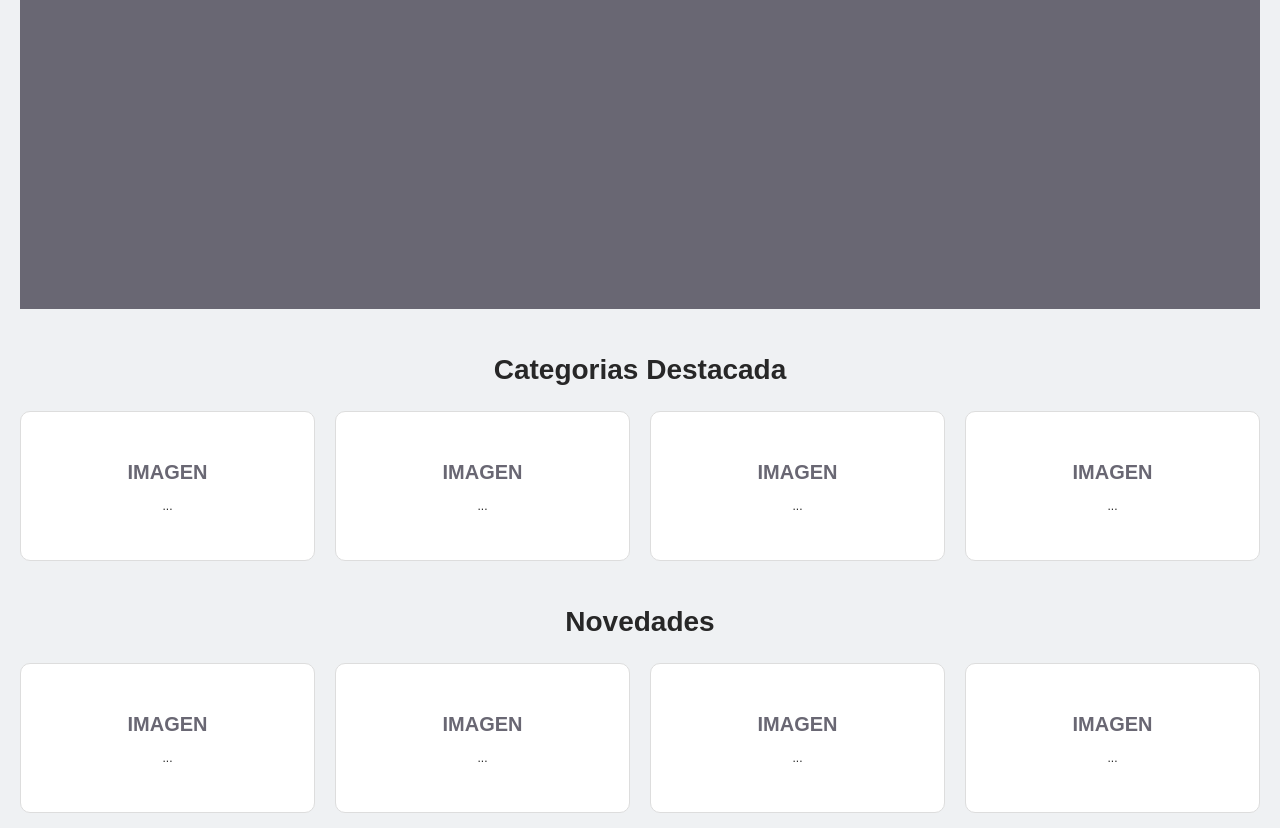
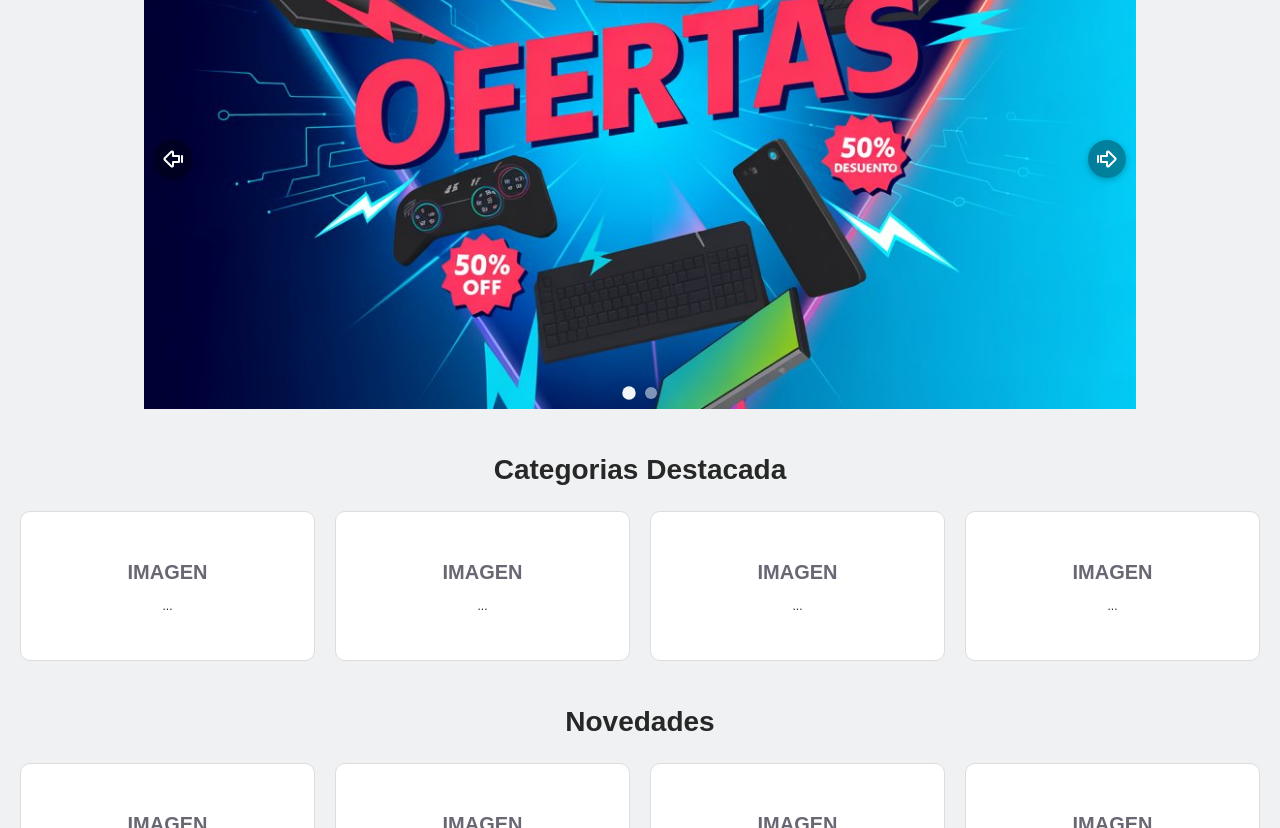
Before and after one commit to donivi99/Web_informatica, a plain HTML site: page index.html in a window 1280 px wide. Shown: the part 176-1004 px from the top of the page. Drawn offline with Linux system fonts and the light colour scheme.

Commit message:
Carrusel

```diff
--- /dev/null
+++ b/Js/carrusel.js
@@ -0,0 +1,54 @@
+
+/* Carrusel de Ofertas */
+
+document.addEventListener('DOMContentLoaded', () => {
+    const carouselOfertas = document.getElementById('carouselOfertas');
+    const prevBtn = document.getElementById('prevBtn');
+    const nextBtn = document.getElementById('nextBtn');
+    const indicatorsContainer = document.getElementById('indicators');
+
+    if (!carouselOfertas) return;
+
+    const items = Array.from(carouselOfertas.querySelectorAll('.carouselItemsOfertas'));// Todos los elementos del carrusel
+    const totalItems = items.length;// Número total de elementos en el carrusel
+    if (totalItems === 0) return;// Evita errores si no hay elementos
+
+    let currentIndex = 0;
+    // 2. Creación de Indicadores (Puntos de Navegación)
+    if (indicatorsContainer) {// Verifica si el contenedor de indicadores existe
+        indicatorsContainer.innerHTML = '';// Limpia cualquier indicador existente
+        items.forEach((_, i) => {// Usa un guion bajo para indicar que el primer parámetro no se usa
+            const dot = document.createElement('button');// Cambiado a 'button' para accesibilidad
+            dot.type = 'button';// Asegura que el botón no envíe formularios
+            dot.className = 'carousel-dot';// Clase para estilos
+            dot.setAttribute('aria-label', `Ir a la diapositiva ${i + 1}`);// Mejora de accesibilidad
+            dot.dataset.index = i;// Almacena el índice de la diapositiva
+            if (i === 0) dot.classList.add('active');// Marca el primer punto como activo
+            dot.addEventListener('click', () => { goToSlide(i); });// Navegación al hacer clic
+            indicatorsContainer.appendChild(dot);// Añade el punto al contenedor
+        });
+    }
+
+    function updateIndicators() {// Actualiza el estado activo de los indicadores
+        const dots = indicatorsContainer ? Array.from(indicatorsContainer.querySelectorAll('.carousel-dot')) : [];// Verifica si el contenedor de indicadores existe
+        dots.forEach((d, idx) => d.classList.toggle('active', idx === currentIndex));// Activa o desactiva según el índice actual
+    }
+
+    function goToSlide(index) {// Navega a una diapositiva específica
+        currentIndex = (index + totalItems) % totalItems;// Manejo de índice circular
+        carouselOfertas.style.transform = `translateX(-${currentIndex * 100}%)`;// Mueve el carrusel
+        updateIndicators();// Actualiza los indicadores
+    }
+
+    function nextSlide() { goToSlide(currentIndex + 1); }// Navega a la siguiente diapositiva
+    function prevSlide() { goToSlide(currentIndex - 1); }// Navega a la diapositiva anterior
+
+    // listeners corregidos
+    nextBtn && nextBtn.addEventListener('click', nextSlide);// Verifica si el botón existe antes de agregar el listener
+    prevBtn && prevBtn.addEventListener('click', prevSlide);// Verifica si el botón existe antes de agregar el listener
+
+    // Inicialización del carrusel
+
+    carouselOfertas.style.transition = carouselOfertas.style.transition || 'transform 0.5s ease';
+    goToSlide(0);
+});
--- a/Js/script.js
+++ b/Js/script.js
@@ -1,6 +1,8 @@
 
-// Js/script.js
+
+
 // Lógica de validación del formulario de inicio de sesión
+
 document.addEventListener('DOMContentLoaded', () => {// Asegura que el DOM esté completamente cargado
     const loginForm = document.getElementById('loginForm');// Obtiene el formulario de inicio de sesión
     const errorMessage = document.getElementById('errorMessage');// Obtiene el elemento para mostrar mensajes de error
--- a/css/styles.css
+++ b/css/styles.css
@@ -182,6 +182,7 @@ header{
     color: var(--color-fondo-claro);
 
 }
+
 .utilidades a {
     font-size: 1.5rem;
     padding: 0.5rem 1rem;
@@ -195,27 +196,123 @@ header{
     background-color: rgba(0, 159, 183, 0.2);
 
 }
+/*Carrusel Ofertas*/
 
+.carouselContainerOfertas{
+    position: relative;
+    max-width: 80%;
+    margin: 0 auto 4rem auto;
+    overflow: hidden;/* Oculta el desbordamiento para el efecto de carrusel */
+}
+/*Estilo del contenedor del carrusel*/
 
-/*Imagenes Ofertas Destacadas*/
+.carouselOfertas{
+    display: flex;
+    transition: transform 0.5s ease-in-out;
+}
+/*Estilo de los items del carrusel*/
 
+.carouselItemsOfertas{
+    min-width: 100%;/* Cada imagen ocupa el 100% del contenedor */
+    position: relative;/* Para posicionar elementos dentro si es necesario */
+}
+/*Estilo de las imagenes del carrusel*/
 
-.ofertasDestacadas {
-    background-color: var(--color-gris-azulado); /* Fondo para contrastar */
-    color: white;
-    padding: 3rem 0;
-    text-align: center;
-    margin-bottom: 4rem;
-    min-height: 40rem;
+.carouselItemsOfertas img{
+    width: 100%;/* Asegura que la imagen ocupe todo el ancho del contenedor */
+    height: 500px;/* Altura fija para el carrusel */
+    object-fit: cover;/* Ajusta la imagen para cubrir el contenedor sin distorsión */
+    display: block;/* Elimina espacios en línea alrededor de la imagen */
+}
+/*Botones de navegacion del carrusel de ofertas*/
+
+.carouselBtnOfertas{
+    position: absolute;
+    top: 50%;
+    transform: translateY(-50%);
+    background: rgba(0,0,0,0.35); /* base semitransparente */
+    color: #fff;
+    width: 3.8rem;
+    height: 3.8rem;
+    padding: 0;
+    border: none;
+    cursor: pointer;
+    font-size: 1.8rem;
+    border-radius: 50%;
+    display: inline-flex;
+    align-items: center;
+    justify-content: center;
+    transition: background-color 180ms ease, transform 180ms ease, box-shadow 180ms ease;
+    z-index: 10;
+    backdrop-filter: blur(4px); /* suaviza el fondo detrás del botón */
+    -webkit-backdrop-filter: blur(4px);
+    box-shadow: 0 2px 6px rgba(0,0,0,0.25);
 
 }
+/*Efectos de los botones*/
 
-.ofertasDestacadas h1 {
-    font-size: 3.5rem;
-    margin: 0;
-    color: var(--color-acento-dorado); /* Dorado para el título de las ofertas */
+.carouselBtnOfertas:hover{
+    background: rgba(255,255,255,0.08); /* efecto más sutil y claro al pasar */
+    color: #ffffff;
+    transform: translateY(-50%) scale(1.06); /* ligero zoom */
+    box-shadow: 0 8px 20px rgba(0,0,0,0.35);
+
+}
+/*Efecto al hacer click en los botones*/
+
+.carouselBtnOfertas:active{
+    transform: translateY(-50%) scale(0.98);
+    box-shadow: 0 4px 12px rgba(0,0,0,0.3);
+
+}
+/*Efecto al enfocar los botones con teclado*/
+
+.carouselBtnOfertas:focus-visible{
+    outline: 3px solid rgba(0,159,183,0.25);
+    outline-offset: 4px;
+
+}
+/*Posicionamiento de los botones*/
+
+.prevOfertas{
+    left: 1rem;/* Posiciona el botón izquierdo */
+}
+/*Posicionamiento de los botones*/
+
+.nextOfertas{
+    right: 1rem;/* Posiciona el botón derecho */
+}
+/*Indicadores del carrusel*/
+
+.contentIndicators{
+    position: absolute;
+    bottom: 1rem;
+    left: 50%;
+    transform: translate(-50%);
+    display: flex;
+    gap: 1rem;
 }
 
+.carousel-dot {
+    width: 1.2rem;
+    height: 1.2rem;
+    border-radius: 50%;
+    background: rgba(255,255,255,0.5);
+    border: none;
+    cursor: pointer;
+    transition: background 180ms ease, transform 120ms ease;
+    box-shadow: 0 1px 4px rgba(0,0,0,0.12);
+}
+.carousel-dot.active,
+.carousel-dot[aria-selected="true"] {
+    background: rgba(255,255,255,0.95);
+    transform: scale(1.12);
+    box-shadow: 0 6px 18px rgba(0,0,0,0.25);
+}
+.carousel-dot:focus-visible {
+    outline: 3px solid rgba(0,159,183,0.22);
+    outline-offset: 4px;
+}
 /*CATEGORIAS DESTACADAS*/
 
 /*GRID*/
--- a/index.html
+++ b/index.html
@@ -6,7 +6,9 @@
     <title>Informática</title>
     <link rel="preload" href="css/styles.css" as="styles">
     <link href="css/styles.css" rel="stylesheet">
-    <script defer src="../Js/script.js"></script>
+    <script defer src="Js/carrusel.js"></script>
+    <script defer src="Js/script.js"></script>
+
 </head>
 <body>
 
@@ -48,9 +50,22 @@
 
     <main class="contenedor">
 
-        <section class="ofertasDestacadas">
-            <h1>Imagenes Ofertas Destacadas</h1>
+        <section class="carouselContainerOfertas">
+            <div class="carouselOfertas" id="carouselOfertas">
+                <div class="carouselItemsOfertas">
+                    <img src="img/oferta.png.jpeg" alt="imagen carrusel"/>
+                </div>
+                <div class="carouselItemsOfertas">
+                    <img src="img/oferta2.png.jpeg" alt="imagen carrusel"/>
+                </div>
+
+            </div>
+            <button class="carouselBtnOfertas prevOfertas" id="prevBtn"><svg xmlns="http://www.w3.org/2000/svg" width="24" height="24" viewBox="0 0 24 24" fill="none" stroke="currentColor" stroke-width="2" stroke-linecap="round" stroke-linejoin="round" class="icon icon-tabler icons-tabler-outline icon-tabler-arrow-big-left-line"><path stroke="none" d="M0 0h24v24H0z" fill="none"/><path d="M12 15v3.586a1 1 0 0 1 -1.707 .707l-6.586 -6.586a1 1 0 0 1 0 -1.414l6.586 -6.586a1 1 0 0 1 1.707 .707v3.586h6v6h-6z" /><path d="M21 15v-6" /></svg></button>
+            <button class="carouselBtnOfertas nextOfertas" id="nextBtn"><svg xmlns="http://www.w3.org/2000/svg" width="24" height="24" viewBox="0 0 24 24" fill="none" stroke="currentColor" stroke-width="2" stroke-linecap="round" stroke-linejoin="round" class="icon icon-tabler icons-tabler-outline icon-tabler-arrow-big-right-line"><path stroke="none" d="M0 0h24v24H0z" fill="none"/><path d="M12 9v-3.586a1 1 0 0 1 1.707 -.707l6.586 6.586a1 1 0 0 1 0 1.414l-6.586 6.586a1 1 0 0 1 -1.707 -.707v-3.586h-6v-6h6z" /><path d="M3 9v6" /></svg></button>
+
+            <div class="contentIndicators" id="indicators"></div>
         </section>
+
 
         <section class="categoriasDestacadas">
 
```
Also changed, not shown: img/oferta.png.jpeg (added), img/oferta2.png.jpeg (added).
